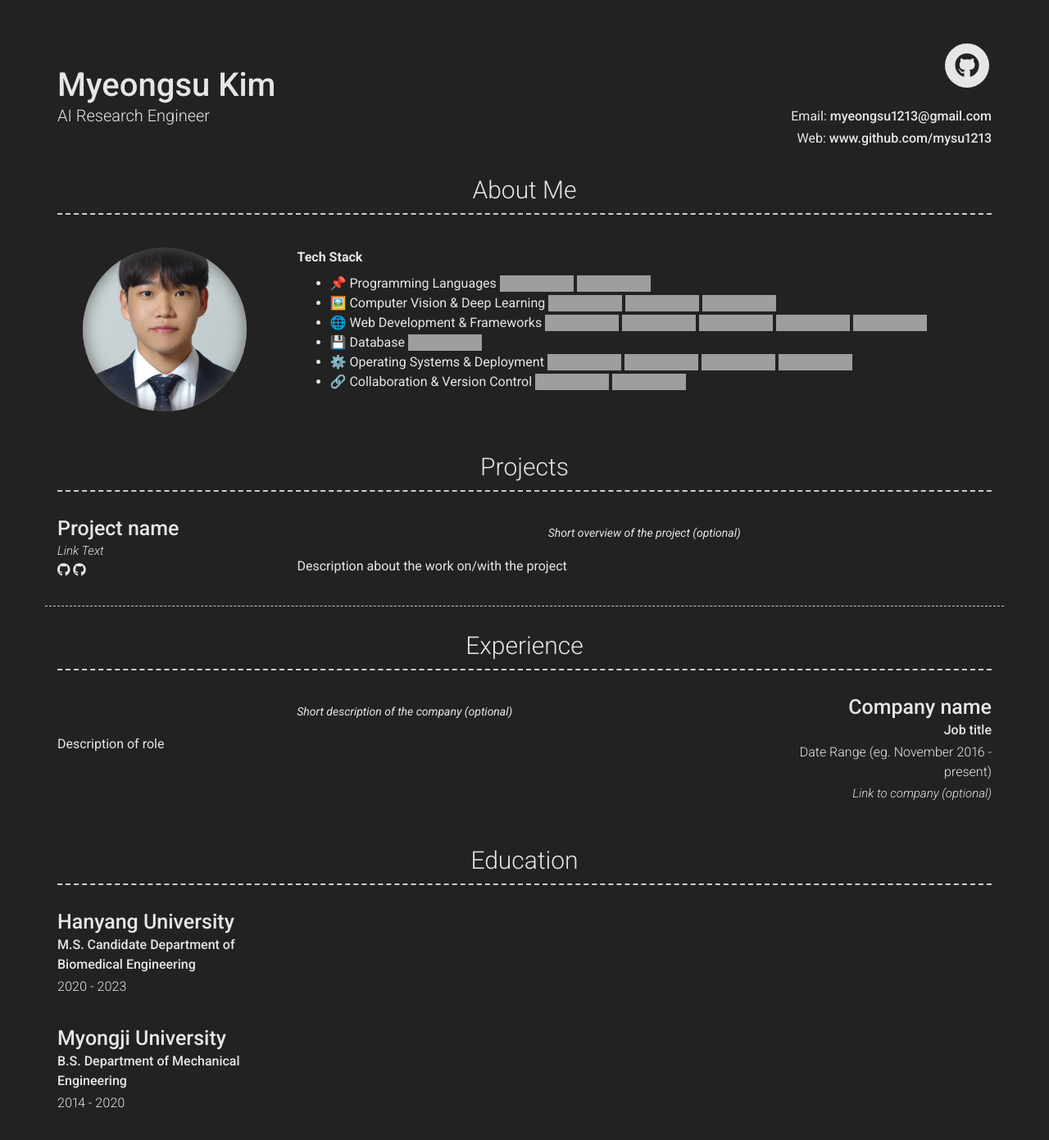
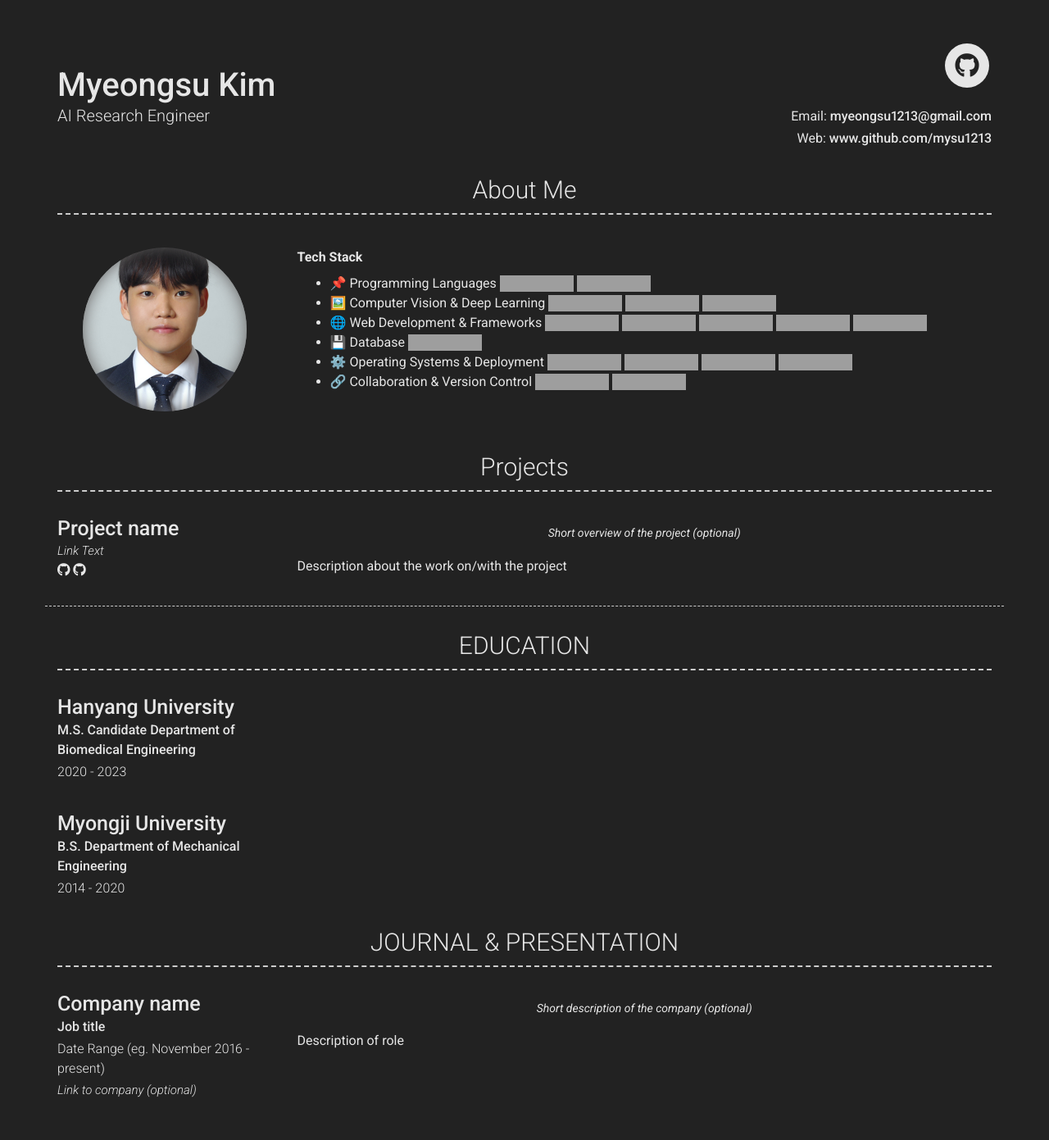
Before and after one commit to mysu1213/mysu1213_resume.github.io, a Jekyll site: the page built from index.md, in a window 1280 px wide and 1400 px high, cut to the strip 0-1391 px from the top of the window. Shown: the whole strip at 82% size. Built offline with Jekyll 4.4.1, drawn with Linux system fonts in a browser that asks for light colours; nearby versions of some CDN libraries; part of the change alters nothing that is shown; grey boxes are pictures that could not be loaded.

Commit message:
Update _config.yml

```diff
--- a/_config.yml
+++ b/_config.yml
@@ -100,10 +100,38 @@ content:
           Short overview of the project (optional)
         description: | # this will include new lines to allow paragraphs
           Description about the work on/with the project
-  - title: Experience
+  # - title: Experience
+  #   layout: list
+  #   content:
+  #     - layout: right
+  #       title: Company name
+  #       sub_title: Job title
+  #       caption: Date Range (eg. November 2016 - present)
+  #       link: Link to company (optional)
+  #       quote: >
+  #         Short description of the company (optional)
+  #       description: | # this will include new lines to allow paragraphs
+  #         Description of role
+  - title: EDUCATION
     layout: list
     content:
-      - layout: right
+      - layout: top-left
+        title: Hanyang University
+        sub_title: M.S. Candidate Department of Biomedical Engineering
+        caption: 2020 - 2023
+
+      - layout: top-left
+        title: Myongji University
+        sub_title: B.S. Department of Mechanical Engineering
+        caption: 2014 - 2020
+        # quote: >
+          # Short institution or course description (optional)
+        # description: | # this will include new lines to allow paragraphs
+          # Description of qualification
+  - title: JOURNAL & PRESENTATION
+    layout: list
+    content:
+      - layout: left
         title: Company name
         sub_title: Job title
         caption: Date Range (eg. November 2016 - present)
@@ -112,25 +140,6 @@ content:
           Short description of the company (optional)
         description: | # this will include new lines to allow paragraphs
           Description of role
-  - title: Education
-    layout: list
-    content:
-      - layout: top-left
-        title: Hanyang University
-        sub_title: M.S. Candidate Department of Biomedical Engineering
-        caption: 2020 - 2023
-
-    # layout: list
-    # content:
-      - layout: top-left
-        title: Myongji University
-        sub_title: B.S. Department of Mechanical Engineering
-        caption: 2014 - 2020
-        # quote: >
-          # Short institution or course description (optional)
-        # description: | # this will include new lines to allow paragraphs
-          # Description of qualification
-
   # - title: A Little More About Me
   #   layout: text
   #   content: | # this will include new lines to allow paragraphs
```
